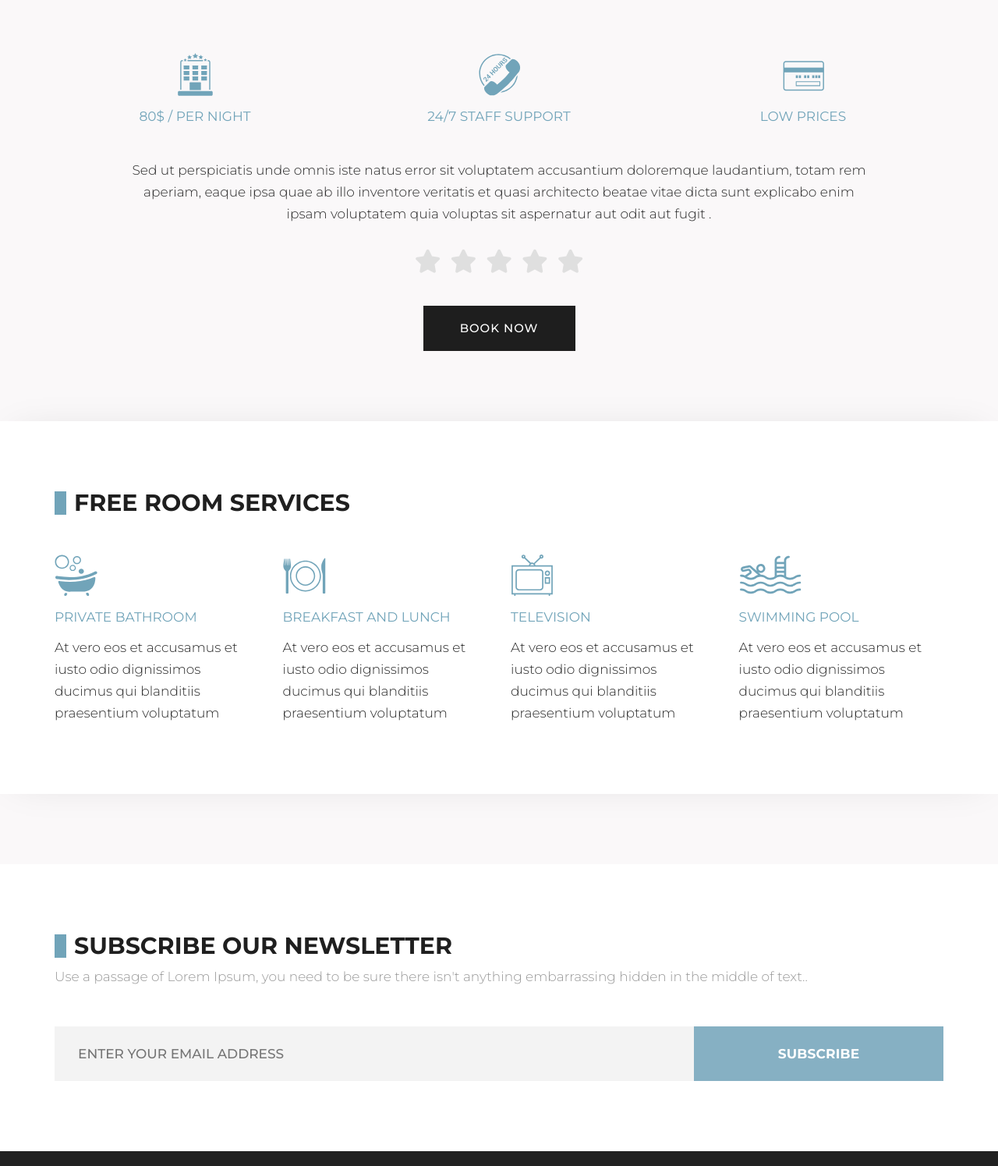
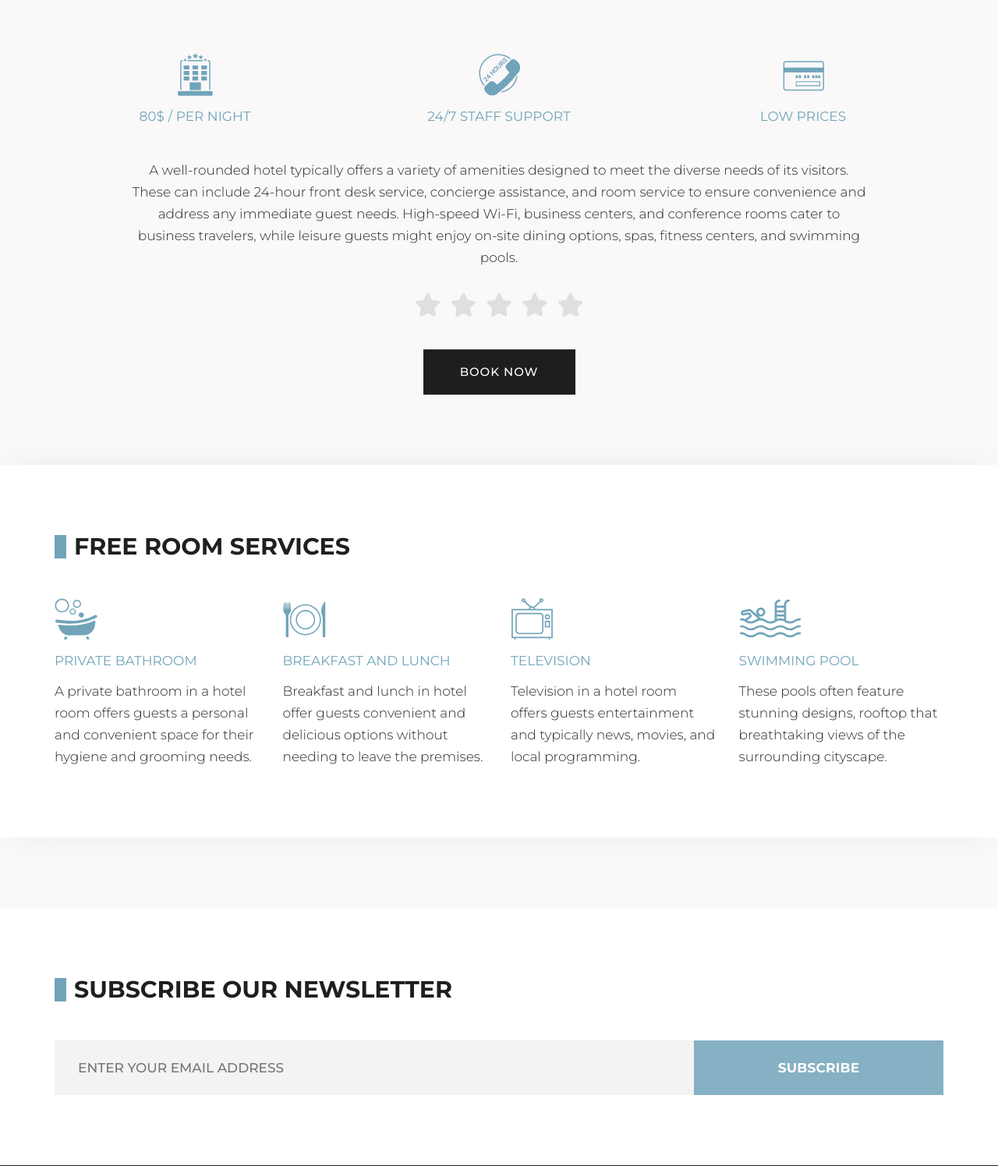
Before and after one commit to Gautam27021909/Hotel-Booking-system, a Django app: page /service/ in a window 1280 px wide. Shown: the part 950-2445 px from the top of the page at 78% size. Run offline with Django 5.2, Linux system fonts and the light colour scheme; some libraries are stand-ins or nearby versions; some web fonts are replaced.

Commit message:
update code

```diff
--- a/hotel/management/templates/login.html
+++ b/hotel/management/templates/login.html
@@ -33,11 +33,6 @@
                        <a href="{% url "index" %}"><img src="{%static "images/logo123.png"%}" alt="hotel Logo" class="Logo11"></a>
                      </div>
                   </div>
-                  <!-- <div class="full">
-                     <div class="logo text_align-center margin-top_5">
-                        <a href="index.html"><img src="{%static "images/logo123.png"%}" alt="#" /></a>
-                     </div>
-                  </div> -->
                   <div class="full">
                      <div class="row">
 
--- a/hotel/management/templates/services.html
+++ b/hotel/management/templates/services.html
@@ -324,7 +324,7 @@
             </div>
             <div class="row">
                <div class="col-md-10 offset-md-1">
-                  <p class="text-align_center margin-top_3">Sed ut perspiciatis unde omnis iste natus error sit voluptatem accusantium doloremque laudantium, totam rem aperiam, eaque ipsa quae ab illo inventore veritatis et quasi architecto beatae vitae dicta sunt explicabo enim ipsam voluptatem quia voluptas sit aspernatur aut odit aut fugit .</p>
+                  <p class="text-align_center margin-top_3">A well-rounded hotel typically offers a variety of amenities designed to meet the diverse needs of its visitors. These can include 24-hour front desk service, concierge assistance, and room service to ensure convenience and address any immediate guest needs. High-speed Wi-Fi, business centers, and conference rooms cater to business travelers, while leisure guests might enjoy on-site dining options, spas, fitness centers, and swimming pools.</p>
                </div>
                <div class="col-md-12">
                   <div class="full rating_star margin-top_3">
@@ -382,7 +382,7 @@
                               </svg>
                            </div>
                            <h3>Private Bathroom</h3>
-                           <p>At vero eos et accusamus et iusto odio dignissimos ducimus qui blanditiis praesentium voluptatum</p>
+                           <p>A private bathroom in a hotel room offers guests a personal and convenient space for their hygiene and grooming needs.</p>
                         </div>
                      </div>
                      <div class="col-md-3">
@@ -412,7 +412,7 @@
                               </svg>
                            </div>
                            <h3>Breakfast and Lunch</h3>
-                           <p>At vero eos et accusamus et iusto odio dignissimos ducimus qui blanditiis praesentium voluptatum</p>
+                           <p>Breakfast and lunch in hotel offer guests convenient and delicious options without needing to leave the premises.</p>
                         </div>
                      </div>
                      <div class="col-md-3">
@@ -451,7 +451,7 @@
                               </svg>
                            </div>
                            <h3>Television</h3>
-                           <p>At vero eos et accusamus et iusto odio dignissimos ducimus qui blanditiis praesentium voluptatum</p>
+                           <p>Television in a hotel room offers guests entertainment and typically news, movies, and local programming.</p>
                         </div>
                      </div>
                      <div class="col-md-3">
@@ -493,7 +493,7 @@
                               </svg>
                            </div>
                            <h3>Swimming Pool</h3>
-                           <p>At vero eos et accusamus et iusto odio dignissimos ducimus qui blanditiis praesentium voluptatum</p>
+                           <p>These pools often feature stunning designs, rooftop that breathtaking views of the surrounding cityscape.</p>
                         </div>
                      </div>
                   </div>
@@ -509,9 +509,6 @@
                <div class="col-lg-12">
                   <div class="full">
                      <h4 class="reveal fw_700 wow">Subscribe Our Newsletter</h4>
-                  </div>
-                  <div class="full margin-top_1">
-                     <p class="light_grey_color">Use a passage of Lorem Ipsum, you need to be sure there isn't anything embarrassing hidden in the middle of text..</p>
                   </div>
                </div>
             </div>
```
Also changed, not shown: hotel/management/templates/index.html (+0 -8 lines).
